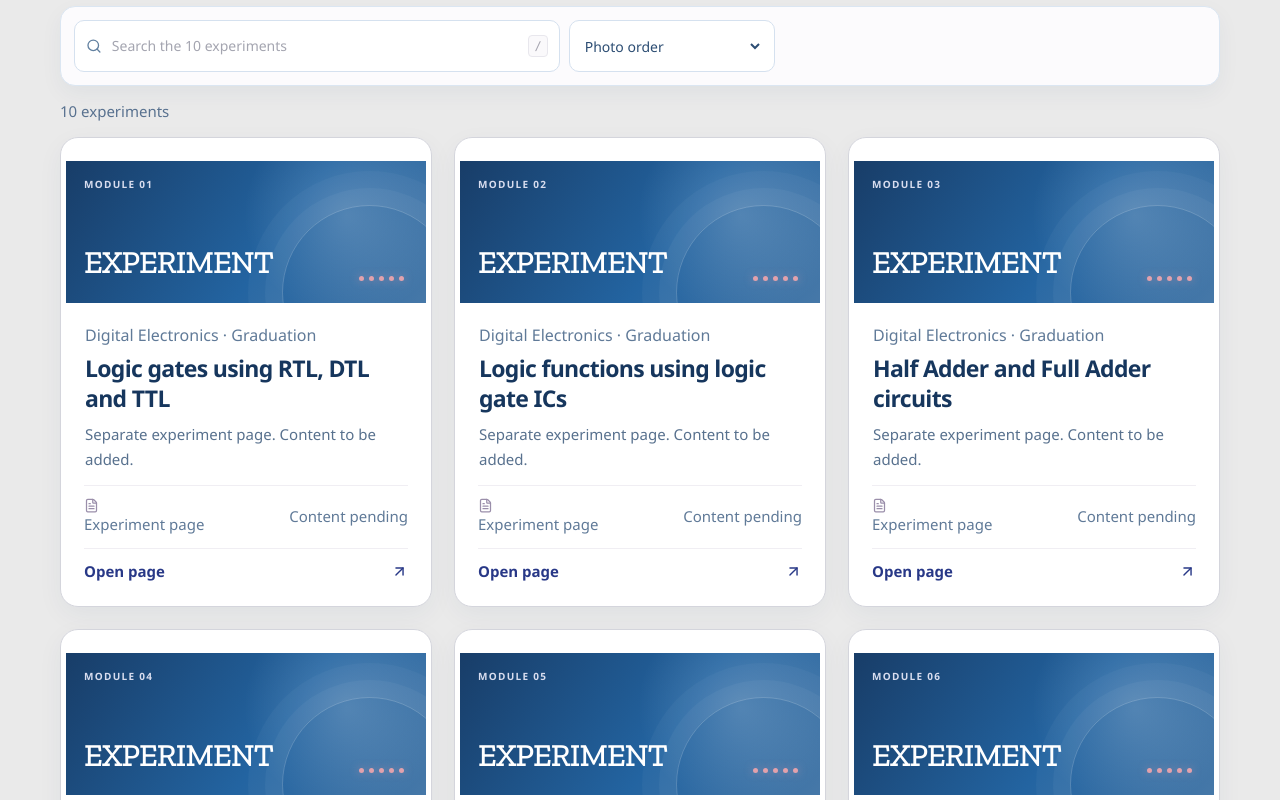
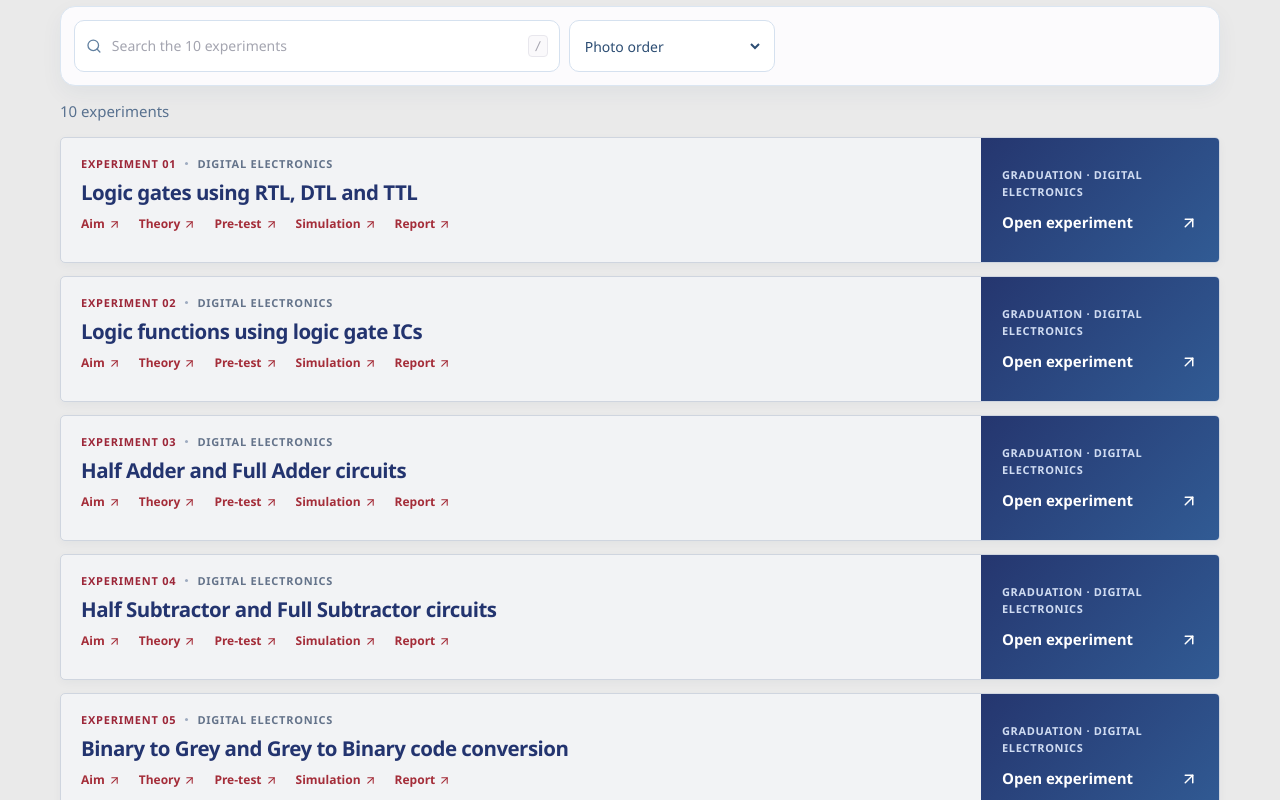
Before and after one commit to mmohansinghx/tattvalab, a Next.js app: page /labs in a window 1280 px wide. Shown: the part 640-1440 px from the top of the page. Built offline with nearby package versions, Linux system fonts and the light colour scheme; a web font is replaced by a local one.

Commit message:
Show Digital Electronics experiments in reference list format

```diff
--- a/app/experiment/[slug]/page.tsx
+++ b/app/experiment/[slug]/page.tsx
@@ -1,4 +1,5 @@
 import type { Metadata } from "next";
+import { Suspense } from "react";
 import { notFound } from "next/navigation";
 import { PlannedExperimentPage } from "@/components/planned-experiment-page";
 import { getPlannedExperiment, plannedExperiments } from "@/lib/planned-experiments";
@@ -15,11 +16,16 @@ export async function generateMetadata({ params }: { params: Promise<{ slug: str
     : { title: "Experiment not found" };
 }
 
-export default async function ExperimentPage({ params }: { params: Promise<{ slug: string }> }) {
-  const { slug } = await params;
+export default function ExperimentPage({ params, searchParams }: { params: Promise<{ slug: string }>; searchParams: Promise<{ section?: string | string[] }> }) {
+  return <Suspense fallback={<main id="main-content" className="experiment-page"><div className="container"><div className="workflow-card workflow-card--loading" aria-label="Loading experiment"><div className="workflow-card__top"><span>Loading experiment…</span></div><div className="workflow-content" /></div></div></main>}><ExperimentContent params={params} searchParams={searchParams} /></Suspense>;
+}
+
+async function ExperimentContent({ params, searchParams }: { params: Promise<{ slug: string }>; searchParams: Promise<{ section?: string | string[] }> }) {
+  const [{ slug }, { section }] = await Promise.all([params, searchParams]);
   const experiment = getPlannedExperiment(slug);
   if (!experiment) notFound();
 
   const moduleNumber = plannedExperiments.findIndex((item) => item.slug === experiment.slug) + 1;
-  return <PlannedExperimentPage experiment={experiment} moduleNumber={moduleNumber} />;
+  const initialSection = Array.isArray(section) ? section[0] ?? "Aim" : section ?? "Aim";
+  return <PlannedExperimentPage key={`${slug}-${initialSection}`} experiment={experiment} moduleNumber={moduleNumber} initialSection={initialSection} />;
 }
--- a/app/globals.css
+++ b/app/globals.css
@@ -1245,8 +1245,22 @@ body { background: #eaeaea; color: #171b2d; font-family: "Metropolis", "Segoe UI
 .home-lab .experiment-card { min-width: 0; padding: 0 18px 17px; overflow: hidden; border: 1px solid #cfd2dc; border-radius: 17px; background: #e4e5e9; box-shadow: 0 8px 20px rgb(29 39 90 / 5%); transition: transform .2s ease, box-shadow .2s ease, border-color .2s ease; }
 .home-lab .experiment-card:hover { transform: translateY(-4px); border-color: #9ca6cb; box-shadow: 0 15px 30px rgb(29 39 90 / 12%); }
 .experiment-card__visual { position: relative; display: flex; min-height: 142px; flex-direction: column; justify-content: space-between; margin: 0 -18px; padding: 16px 18px 15px; overflow: hidden; color: #fff; background: radial-gradient(circle at 78% 38%, rgb(255 255 255 / 17%), transparent 35%), linear-gradient(125deg, #1d2a68, #283887 58%, #652846); }
-.experiment-card--planned .experiment-card__visual { background: radial-gradient(circle at 78% 38%, rgb(255 255 255 / 18%), transparent 35%), linear-gradient(125deg, #183d68, #2364a1 58%, #4678a8); }
-.experiment-card--planned .experiment-card__category { color: #607a98; }
+.experiment-list { display: grid; grid-template-columns: minmax(0, 1fr); gap: 13px; }
+.experiment-list-row { display: grid; grid-template-columns: minmax(0, 1fr) 238px; min-height: 126px; overflow: hidden; border: 1px solid #cfd5df; border-radius: 5px; background: #f2f3f5; box-shadow: 0 3px 10px rgb(27 49 78 / 4%); animation: fadeUp .45s both; transition: border-color .18s, box-shadow .18s, transform .18s; }
+.experiment-list-row:hover { transform: translateY(-2px); border-color: #9eabc0; box-shadow: 0 9px 22px rgb(27 49 78 / 10%); }
+.experiment-list-row__main { min-width: 0; padding: 17px 20px 14px; }
+.experiment-list-row__meta { display: flex; align-items: center; gap: 9px; color: #64738a; font-size: 11px; font-weight: 700; letter-spacing: .07em; text-transform: uppercase; }
+.experiment-list-row__meta span { color: #9c2638; }
+.experiment-list-row__meta i { width: 3px; height: 3px; border-radius: 50%; background: #9eabc0; }
+.experiment-list-row h3 { margin: 7px 0 10px; color: #23346f; font-size: clamp(17px, 1.6vw, 21px); font-weight: 650; line-height: 1.28; letter-spacing: -.025em; }
+.experiment-list-row h3 a:hover { color: #a21d2e; }
+.experiment-list-row__sections { display: flex; flex-wrap: wrap; gap: 7px 18px; }
+.experiment-list-row__sections a { display: inline-flex; align-items: center; gap: 3px; color: #a42d39; font-size: 12px; font-weight: 650; transition: color .18s; }
+.experiment-list-row__sections a:hover { color: #283887; text-decoration: underline; text-underline-offset: 3px; }
+.experiment-list-row__action { display: flex; flex-direction: column; justify-content: center; gap: 11px; padding: 18px 21px; color: #fff; background: linear-gradient(135deg, #25366f, #315b94); }
+.experiment-list-row__action > span { color: #d0dcf2; font-size: 11px; font-weight: 650; letter-spacing: .06em; text-transform: uppercase; }
+.experiment-list-row__action strong { display: flex; align-items: center; justify-content: space-between; gap: 12px; font-size: 15px; font-weight: 700; }
+.experiment-list-row__action:hover { background: linear-gradient(135deg, #1e2e65, #284f86); }
 .planned-stage { min-height: 230px; margin: 0; border-color: #d8e4f1; background: linear-gradient(145deg, #f8fbff, #f0f5fb); }
 .planned-stage h3 { color: #173e68; }
 .planned-stage p { color: #5b7390; }
@@ -1496,3 +1510,10 @@ body { background: #eaeaea; color: #171b2d; font-family: "Metropolis", "Segoe UI
   .workflow-card__footer { gap: 5px; }
   .workflow-footer__center { font-size: 11px; }
 }
+@media (max-width: 740px) {
+  .experiment-list { gap: 10px; }
+  .experiment-list-row { grid-template-columns: minmax(0, 1fr); }
+  .experiment-list-row__main { padding: 15px 16px 14px; }
+  .experiment-list-row__action { min-height: 62px; flex-direction: row; align-items: center; justify-content: space-between; gap: 12px; padding: 12px 16px; }
+  .experiment-list-row__action > span { font-size: 10px; }
+}
--- a/components/academic-explorer.tsx
+++ b/components/academic-explorer.tsx
@@ -12,7 +12,7 @@ import {
   GraduationCap,
   Zap,
 } from "lucide-react";
-import { PlannedExperimentCard } from "@/components/planned-experiment-card";
+import { ExperimentListRow } from "@/components/experiment-list-row";
 import { plannedExperiments } from "@/lib/planned-experiments";
 
 const levels = [
@@ -128,8 +128,8 @@ export function AcademicExplorer() {
               <div><span className="eyebrow">Digital Electronics · Graduation</span><h3>All 10 experiments</h3></div>
               <span>Each title opens its own experiment page.</span>
             </div>
-            <div className="experiment-grid">
-              {plannedExperiments.map((experiment, index) => <PlannedExperimentCard key={experiment.slug} experiment={experiment} index={index} moduleNumber={index + 1} />)}
+            <div className="experiment-list">
+              {plannedExperiments.map((experiment, index) => <ExperimentListRow key={experiment.slug} experiment={experiment} index={index} moduleNumber={index + 1} />)}
             </div>
           </div>
         </div>
--- /dev/null
+++ b/components/experiment-list-row.tsx
@@ -0,0 +1,31 @@
+import Link from "next/link";
+import { ArrowUpRight } from "lucide-react";
+import type { PlannedExperiment } from "@/lib/planned-experiments";
+
+const quickSections = [
+  { label: "Aim", section: "aim" },
+  { label: "Theory", section: "theory" },
+  { label: "Pre-test", section: "pretest" },
+  { label: "Simulation", section: "simulation" },
+  { label: "Report", section: "report" },
+];
+
+export function ExperimentListRow({ experiment, index, moduleNumber = index + 1 }: { experiment: PlannedExperiment; index: number; moduleNumber?: number }) {
+  const pageHref = `/experiment/${experiment.slug}`;
+
+  return (
+    <article className="experiment-list-row" style={{ animationDelay: `${index * 45}ms` }}>
+      <div className="experiment-list-row__main">
+        <div className="experiment-list-row__meta"><span>Experiment {String(moduleNumber).padStart(2, "0")}</span><i />Digital Electronics</div>
+        <h3><Link href={pageHref}>{experiment.title}</Link></h3>
+        <div className="experiment-list-row__sections" aria-label={`Quick links for ${experiment.title}`}>
+          {quickSections.map(({ label, section }) => <Link href={`${pageHref}?section=${section}`} key={section}>{label}<ArrowUpRight size={13} /></Link>)}
+        </div>
+      </div>
+      <Link className="experiment-list-row__action" href={pageHref} aria-label={`Open ${experiment.title}`}>
+        <span>Graduation · Digital Electronics</span>
+        <strong>Open experiment <ArrowUpRight size={18} /></strong>
+      </Link>
+    </article>
+  );
+}
--- a/components/lab-catalogue.tsx
+++ b/components/lab-catalogue.tsx
@@ -2,7 +2,7 @@
 
 import { useMemo, useState } from "react";
 import { Search, Sparkles, X } from "lucide-react";
-import { PlannedExperimentCard } from "@/components/planned-experiment-card";
+import { ExperimentListRow } from "@/components/experiment-list-row";
 import { plannedExperiments } from "@/lib/planned-experiments";
 
 export function LabCatalogue() {
@@ -24,7 +24,7 @@ export function LabCatalogue() {
         <label className="select-field"><span className="sr-only">Sort experiments</span><select value={sort} onChange={(event) => setSort(event.target.value)}><option value="recommended">Photo order</option><option value="title">A to Z</option></select></label>
       </div>
       <div className="catalogue-results" aria-live="polite"><span>{filtered.length} {filtered.length === 1 ? "experiment" : "experiments"}</span>{hasFilters && <button className="text-button" onClick={clearFilters} type="button">Clear filters <X size={14} /></button>}</div>
-      {filtered.length ? <div className="experiment-grid">{filtered.map((experiment, index) => <PlannedExperimentCard key={experiment.slug} experiment={experiment} index={index} moduleNumber={sort === "recommended" ? plannedExperiments.findIndex((item) => item.slug === experiment.slug) + 1 : index + 1} />)}</div> : <div className="empty-state empty-state--catalogue"><span className="empty-state__icon"><Search size={21} /></span><h3>No experiments found</h3><p>Try a shorter search or clear the filter to see all ten topics.</p><button className="button button--secondary" type="button" onClick={clearFilters}>Reset filter</button></div>}
+      {filtered.length ? <div className="experiment-list">{filtered.map((experiment, index) => <ExperimentListRow key={experiment.slug} experiment={experiment} index={index} moduleNumber={sort === "recommended" ? plannedExperiments.findIndex((item) => item.slug === experiment.slug) + 1 : index + 1} />)}</div> : <div className="empty-state empty-state--catalogue"><span className="empty-state__icon"><Search size={21} /></span><h3>No experiments found</h3><p>Try a shorter search or clear the filter to see all ten topics.</p><button className="button button--secondary" type="button" onClick={clearFilters}>Reset filter</button></div>}
       <div className="catalogue-note"><Sparkles size={16} /><p>These are the 10 Digital Electronics experiment titles from your photo. Their pages are ready for the content you will add.</p></div>
     </>
   );
--- a/components/planned-experiment-card.tsx
+++ /dev/null
@@ -1,24 +0,0 @@
-import Link from "next/link";
-import { ArrowUpRight, FileText } from "lucide-react";
-import type { PlannedExperiment } from "@/lib/planned-experiments";
-
-export function PlannedExperimentCard({ experiment, index, moduleNumber = index + 1 }: { experiment: PlannedExperiment; index: number; moduleNumber?: number }) {
-  return (
-    <article className="experiment-card experiment-card--planned" style={{ animationDelay: `${index * 45}ms` }}>
-      <div className="experiment-card__visual experiment-card__visual--planned" aria-hidden="true">
-        <span className="experiment-card__module">MODULE {String(moduleNumber).padStart(2, "0")}</span>
-        <strong>EXPERIMENT</strong>
-        <div className="experiment-card__signal"><i /><i /><i /><i /><i /></div>
-      </div>
-      <div className="experiment-card__body">
-        <div className="experiment-card__category">Digital Electronics <span>·</span> Graduation</div>
-        <h3>{experiment.title}</h3>
-        <p className="experiment-card__summary">Separate experiment page. Content to be added.</p>
-      </div>
-      <div className="experiment-card__meta"><span><FileText size={15} /> Experiment page</span><span>Content pending</span></div>
-      <Link className="experiment-card__link" href={`/experiment/${experiment.slug}`} aria-label={`Open ${experiment.title}`}>
-        Open page <ArrowUpRight size={17} />
-      </Link>
-    </article>
-  );
-}
--- a/components/planned-experiment-page.tsx
+++ b/components/planned-experiment-page.tsx
@@ -7,8 +7,9 @@ import type { PlannedExperiment } from "@/lib/planned-experiments";
 
 const stages = ["Aim", "Theory", "Pretest", "Procedure", "Simulation", "Posttest", "References", "Feedback", "Report"] as const;
 
-export function PlannedExperimentPage({ experiment, moduleNumber }: { experiment: PlannedExperiment; moduleNumber: number }) {
-  const [stepIndex, setStepIndex] = useState(0);
+export function PlannedExperimentPage({ experiment, moduleNumber, initialSection = "Aim" }: { experiment: PlannedExperiment; moduleNumber: number; initialSection?: string }) {
+  const requestedIndex = stages.findIndex((item) => item.toLowerCase() === initialSection.toLowerCase());
+  const [stepIndex, setStepIndex] = useState(requestedIndex < 0 ? 0 : requestedIndex);
   const stage = stages[stepIndex];
 
   return (
@@ -21,7 +22,7 @@ export function PlannedExperimentPage({ experiment, moduleNumber }: { experiment
               <div className="experiment-hero__eyebrow"><span>MODULE {String(moduleNumber).padStart(2, "0")}</span><i /> DIGITAL ELECTRONICS</div>
               <h1 id="experiment-title">{experiment.title}<span>.</span></h1>
               <p>This experiment page is ready for your content.</p>
-              <div className="experiment-hero__meta"><span><FileText size={16} /> Page outline</span><i /><span>Content pending</span><i /><span>Digital Electronics</span></div>
+              <div className="experiment-hero__meta"><span><FileText size={16} /> Experiment</span><i /><span>Content pending</span><i /><span>Digital Electronics</span></div>
               <div className="experiment-hero__actions">
                 <button className="button button--hero" type="button" onClick={() => setStepIndex(1)}><BookOpen size={18} /> Open theory section <ArrowRight size={17} /></button>
                 <Link className="experiment-hero__secondary" href="/labs/digital-electronics">All Digital Electronics modules <ArrowRight size={16} /></Link>
--- a/components/subject-landing.tsx
+++ b/components/subject-landing.tsx
@@ -1,6 +1,6 @@
 import Link from "next/link";
 import { ArrowLeft, ArrowRight, ArrowUpRight, Atom, BookOpenCheck, ChevronRight, CircuitBoard, Zap } from "lucide-react";
-import { PlannedExperimentCard } from "@/components/planned-experiment-card";
+import { ExperimentListRow } from "@/components/experiment-list-row";
 import { subjects, type SubjectId } from "@/lib/experiments";
 import { plannedExperiments } from "@/lib/planned-experiments";
 
@@ -33,7 +33,7 @@ export function SubjectLanding({ subject }: { subject: SubjectId }) {
         {hasModules ? (
           <>
             <div className="section-heading section-heading--left"><div><span className="eyebrow">Photo list · Graduation</span><h2>All 10 experiments</h2></div><Link className="text-link" href="/labs">Browse all subjects <ArrowUpRight size={16} /></Link></div>
-            <div className="experiment-grid">{modules.map((experiment, index) => <PlannedExperimentCard key={experiment.slug} experiment={experiment} index={index} moduleNumber={index + 1} />)}</div>
+            <div className="experiment-list">{modules.map((experiment, index) => <ExperimentListRow key={experiment.slug} experiment={experiment} index={index} moduleNumber={index + 1} />)}</div>
             <div className="faculty-note"><div className="faculty-note__icon"><BookOpenCheck size={20} /></div><div><strong>10 Digital Electronics experiments</strong><p>Choose a title to open its separate experiment page. Content sections are ready for your material.</p></div></div>
           </>
         ) : (
```
